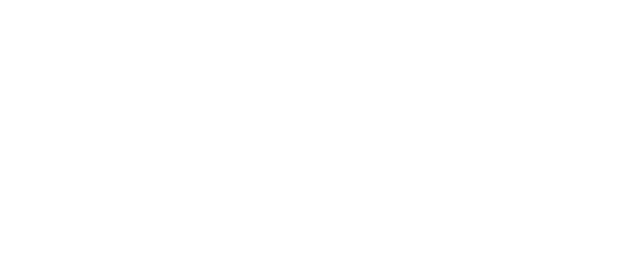
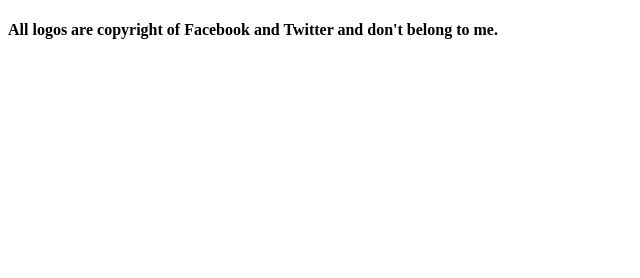
Before and after one commit to legomolina/LMSocialMenu, a plain HTML site: page index.html in a window 1280 px wide. Shown: the top 278 px of the page, without its empty margins (0-640 px from the left). Drawn offline with Linux system fonts and the light colour scheme.

Commit message:
Update index.html

```diff
--- a/index.html
+++ b/index.html
@@ -21,5 +21,7 @@
         </span>
     </div>
 
+    <h4>All logos are copyright of Facebook and Twitter and don't belong to me.</h4>
+
 </body>
 </html>
```
